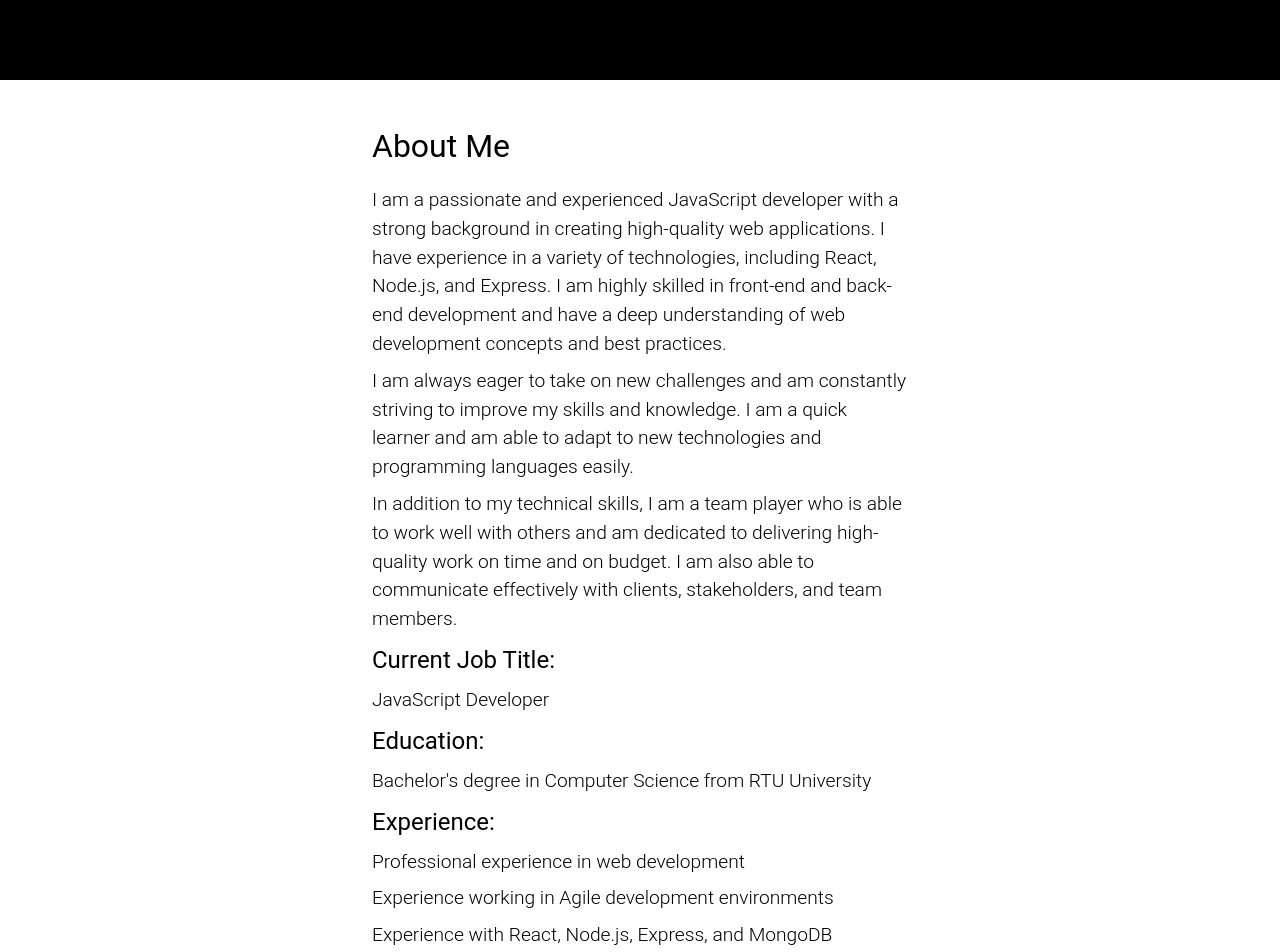
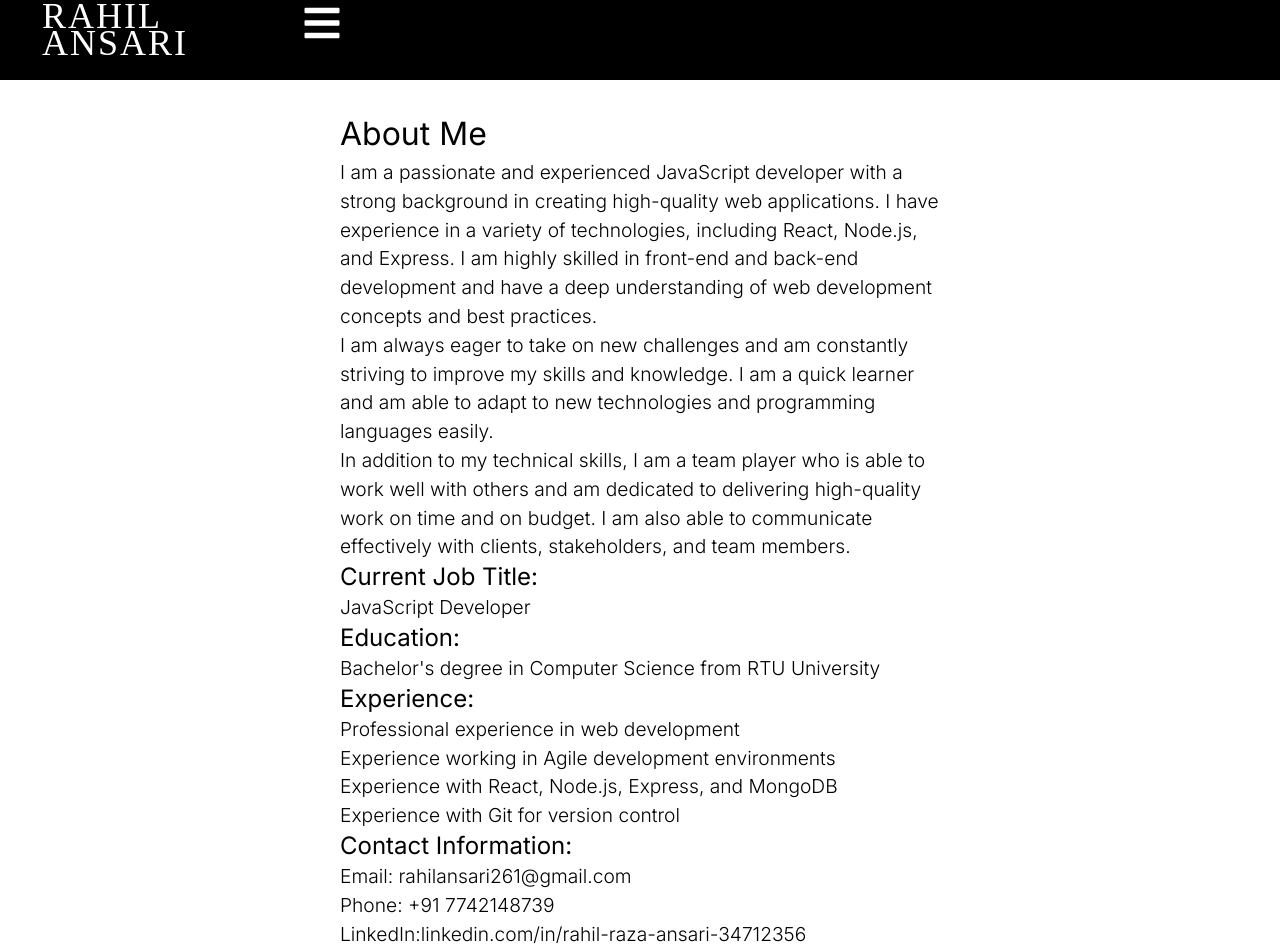
Before and after one commit to rahilansari261/portfolio, a Next.js app: page /about in a window 1280 px wide. Shown: the part 20-972 px from the top of the page. Built offline with nearby package versions, Linux system fonts and the light colour scheme.

Commit message:
tailwind added to project

```diff
--- a/app/about/page.tsx
+++ b/app/about/page.tsx
@@ -1,57 +1,61 @@
-import React from "react";
-
 const About = () => {
   return (
-    <div className="test">
-      <div id="about">
-        <h2>About Me</h2>
-        <p>
+    <div className="flex justify-center;">
+      <div className="max-w-[600px] text-black text-[1.2rem] leading-normal mx-auto my-2.5 px-0 py-5 p-8;">
+        <h2 className="text-[2rem] mb-4;">About Me</h2>
+        <p className="font-light mb-2;">
           I am a passionate and experienced JavaScript developer with a strong background in creating high-quality web applications. I have experience in a variety of technologies, including React,
           Node.js, and Express. I am highly skilled in front-end and back-end development and have a deep understanding of web development concepts and best practices.
         </p>
-        <p>
+        <p className="font-light mb-2;">
           I am always eager to take on new challenges and am constantly striving to improve my skills and knowledge. I am a quick learner and am able to adapt to new technologies and programming
           languages easily.
         </p>
-        <p>
+        <p className="font-light mb-2;">
           In addition to my technical skills, I am a team player who is able to work well with others and am dedicated to delivering high-quality work on time and on budget. I am also able to
           communicate effectively with clients, stakeholders, and team members.
         </p>
         <div>
-          <h3>Current Job Title:</h3>
-          <p>JavaScript Developer</p>
+          <h3 className="text-2xl mb-2;">Current Job Title:</h3>
+          <p className="font-light mb-2;">JavaScript Developer</p>
         </div>
         <div>
-          <h3>Education:</h3>
+          <h3 className="text-2xl mb-2;">Education:</h3>
           <ul>
-            <li>Bachelor&apos;s degree in Computer Science from RTU University</li>
+            <li className="font-light mb-2;">Bachelor&apos;s degree in Computer Science from RTU University</li>
           </ul>
         </div>
         <div>
-          <h3>Experience:</h3>
+          <h3 className="text-2xl mb-2;">Experience:</h3>
           <ul>
-            <li>Professional experience in web development</li>
-            <li>Experience working in Agile development environments</li>
-            <li>Experience with React, Node.js, Express, and MongoDB</li>
-            <li>Experience with Git for version control</li>
+            <li className="font-light mb-2;">Professional experience in web development</li>
+            <li className="font-light mb-2;">Experience working in Agile development environments</li>
+            <li className="font-light mb-2;">Experience with React, Node.js, Express, and MongoDB</li>
+            <li className="font-light mb-2;">Experience with Git for version control</li>
           </ul>
         </div>
         <div>
-          <h3>Contact Information:</h3>
+          <h3 className="text-2xl mb-2;">Contact Information:</h3>
           <ul>
-            <li>Email: rahilansari261@gmail.com</li>
-            <li>Phone: +91 7742148739</li>
-            <li>
+            <li className="font-light mb-2;">Email: rahilansari261@gmail.com</li>
+            <li className="font-light mb-2;">Phone: +91 7742148739</li>
+            <li className="font-light mb-2;">
               LinkedIn:
-              <a href="https://in.linkedin.com/in/rahil-raza-ansari-34712356">linkedin.com/in/rahil-raza-ansari-34712356</a>
+              <a className="text-[#3b5998];" href="https://in.linkedin.com/in/rahil-raza-ansari-34712356">
+                linkedin.com/in/rahil-raza-ansari-34712356
+              </a>
             </li>
-            <li>
+            <li className="font-light mb-2;">
               Twitter:
-              <a href="https://twitter.com/rahilansari261?t=8VYMXfX8HVQ2XE-7puFoNQ&s=08">@rahilansari261</a>
+              <a className="text-[#3b5998];" href="https://twitter.com/rahilansari261?t=8VYMXfX8HVQ2XE-7puFoNQ&s=08">
+                @rahilansari261
+              </a>
             </li>
           </ul>
         </div>
-        <p>Please take a look at my portfolio to see some of my recent projects and to get a better sense of my skills and experience. Thank you for visiting my portfolio!</p>
+        <p className="font-light mb-2;">
+          Please take a look at my portfolio to see some of my recent projects and to get a better sense of my skills and experience. Thank you for visiting my portfolio!
+        </p>
       </div>
     </div>
   );
--- a/app/contact/page.tsx
+++ b/app/contact/page.tsx
@@ -2,29 +2,29 @@ import { FaEnvelope, FaEnvelopeOpen, FaGithub, FaLinkedin } from "react-icons/fa
 import Image from "next/image";
 const Contact = () => {
   return (
-    <div className="hero">
-      <Image className="hero-image" src="/assets/images/contact.webp" alt="gif-image" />
+    <div className="flex flex-col justify-center items-center m-[50px];">
+      <Image className="max-w-full h-[300px] hue-rotate-[100deg];" src="/assets/images/contact.webp" alt="gif-image" />
 
-      <a className="contact-mail" href="mailto: rahilansari261@gmail.com" target="_blank">
+      <a className="text-[90px] text-black;" href="mailto: rahilansari261@gmail.com" target="_blank">
         <FaEnvelope />
       </a>
-      <p className="lets-talk">Let&apos;s talk!</p>
+      <p className="text-black bg-neutral-100 font-normal tracking-[2px] text-xs mb-2.5 px-[5px] py-0.5;">Let&apos;s talk!</p>
 
-      <ul className="sma">
+      <ul className="w-[300px] flex justify-between mx-0 my-2.5 list-none">
         <li>
-          <a href="https://github.com/rahilansari261" target="_blank">
+          <a className="no-underline text-3xl text-black;" href="https://github.com/rahilansari261" target="_blank">
             <FaGithub />
           </a>
         </li>
 
         <li>
-          <a href="https://in.linkedin.com/in/rahil-raza-ansari-34712356" target="_blank">
+          <a className="no-underline text-3xl text-black;" href="https://in.linkedin.com/in/rahil-raza-ansari-34712356" target="_blank">
             <FaLinkedin />
           </a>
         </li>
 
         <li>
-          <a href="mailto: rahilansari261@gmail.com" target="_blank">
+          <a className="no-underline text-3xl text-black;" href="mailto: rahilansari261@gmail.com" target="_blank">
             <FaEnvelopeOpen />
           </a>
         </li>
--- a/app/globals.css
+++ b/app/globals.css
@@ -60,7 +60,7 @@ header {
   color: #007efc;
 }
 
-.hero {
+/* .hero {
   display: flex;
   flex-direction: column;
   justify-content: center;
@@ -138,9 +138,9 @@ header {
   text-decoration: none;
   font-size: 30px;
   color: #000000;
-}
+} */
 
-#about {
+/* #about {
   padding: 20px 0;
   max-width: 600px;
   margin: 10px auto;
@@ -170,9 +170,9 @@ header {
 
 #about a {
   color: #3b5998;
-}
+} */
 
-.contact-mail {
+/* .contact-mail {
   font-size: 90px;
   color: #000000;
 }
@@ -213,7 +213,7 @@ header {
 }
 .project--image {
   flex-basis: 40%;
-}
+} */
 /* .project--screenshot {
   height: 100px;
 } */
--- a/app/support/page.tsx
+++ b/app/support/page.tsx
@@ -1,6 +1,6 @@
 const Support = () => {
   return (
-    <div className="hero">
+    <div className="flex flex-col justify-center items-center m-[50px];">
       <iframe
         id="kofiframe"
         src="https://ko-fi.com/rahilansari/?hidefeed=true&widget=true&embed=true&preview=true"
--- a/components/Header.tsx
+++ b/components/Header.tsx
@@ -10,20 +10,17 @@ const Header = () => {
     setIsDrawerOpen(!isDrawerOpen);
   };
 
-  useEffect(() => {
-    console.log(isDrawerOpen);
-  }, [isDrawerOpen]);
   return (
     <header>
-      <div className=" wrapper">
+      <div className=" w-[300px] flex justify-between items-center;">
         <Link href="/">
-          <div className="logo-name ">
-            <div className=" fname ">RAHIL</div>
-            <div className="sname ">ANSARI</div>
+          <div className="tracking-[2px] leading-[27px] font-[bold] text-4xl text-[#9f9eff];">
+            <div className=" text-[#433ec4]; ">RAHIL</div>
+            <div className="text-[#007efc]; ">ANSARI</div>
           </div>
         </Link>
 
-        <div className="hamburger" aria-label="toggle navigation" onClick={handleNav}>
+        <div className="text-[40px] z-[1000] text-[#433ec4];" aria-label="toggle navigation" onClick={handleNav}>
           {isDrawerOpen ? "X" : <FaBars />}
         </div>
       </div>
@@ -60,24 +57,6 @@ const Header = () => {
           </li>
         </ul>
       </nav>
-
-      {/* return ( */}
-      {/* <div className="relative">
-        {isDrawerOpen && <div className="fixed inset-0 bg-black opacity-50"></div>}
-        <div className={`fixed top-0 right-0 w-64 h-full bg-white transform transition-transform ${isDrawerOpen ? "translate-x-0" : "translate-x-full"}`}>
-          <div className="flex items-center justify-end p-4">
-            <button onClick={toggleDrawer}>
-              <FaTimes />
-            </button>
-          </div>
-          <div className="p-4">
-            <p className="text-gray-600 text-lg">Drawer Content</p>
-          </div>
-        </div>
-        <button className="fixed top-4 right-4 z-10" onClick={toggleDrawer}>
-          {isDrawerOpen ? <FaTimes /> : <FaBars />}
-        </button>
-      </div> */}
     </header>
   );
 };
--- a/tailwind.config.js
+++ b/tailwind.config.js
@@ -1,18 +1,22 @@
 /** @type {import('tailwindcss').Config} */
 module.exports = {
-  content: [
-    './pages/**/*.{js,ts,jsx,tsx,mdx}',
-    './components/**/*.{js,ts,jsx,tsx,mdx}',
-    './app/**/*.{js,ts,jsx,tsx,mdx}',
-  ],
+  content: ["./pages/**/*.{js,ts,jsx,tsx,mdx}", "./components/**/*.{js,ts,jsx,tsx,mdx}", "./app/**/*.{js,ts,jsx,tsx,mdx}"],
   theme: {
     extend: {
       backgroundImage: {
-        'gradient-radial': 'radial-gradient(var(--tw-gradient-stops))',
-        'gradient-conic':
-          'conic-gradient(from 180deg at 50% 50%, var(--tw-gradient-stops))',
+        "gradient-radial": "radial-gradient(var(--tw-gradient-stops))",
+        "gradient-conic": "conic-gradient(from 180deg at 50% 50%, var(--tw-gradient-stops))",
+      },
+      keyframes: {
+        wiggle: {
+          "0%, 100%": { letterSpacing: "-17px", opacity: "0" },
+          "50%": { letterSpacing: "0px", opacity: "1" },
+        },
+      },
+      animation: {
+        wiggle: "wiggle 2s ease-out forwards",
       },
     },
   },
   plugins: [],
-}
+};
```
Also changed, not shown: app/page.tsx (+12 -12 lines), app/projects/page.tsx (+27 -27 lines).
